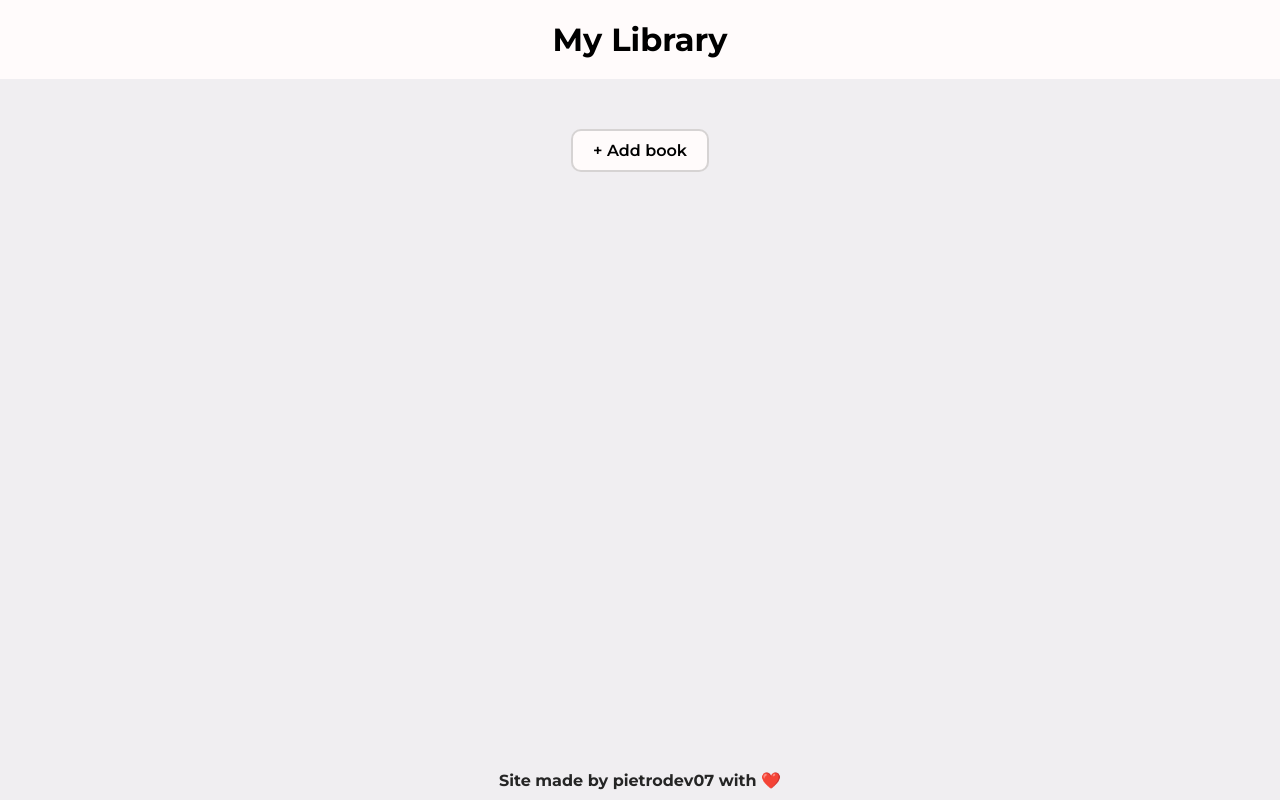
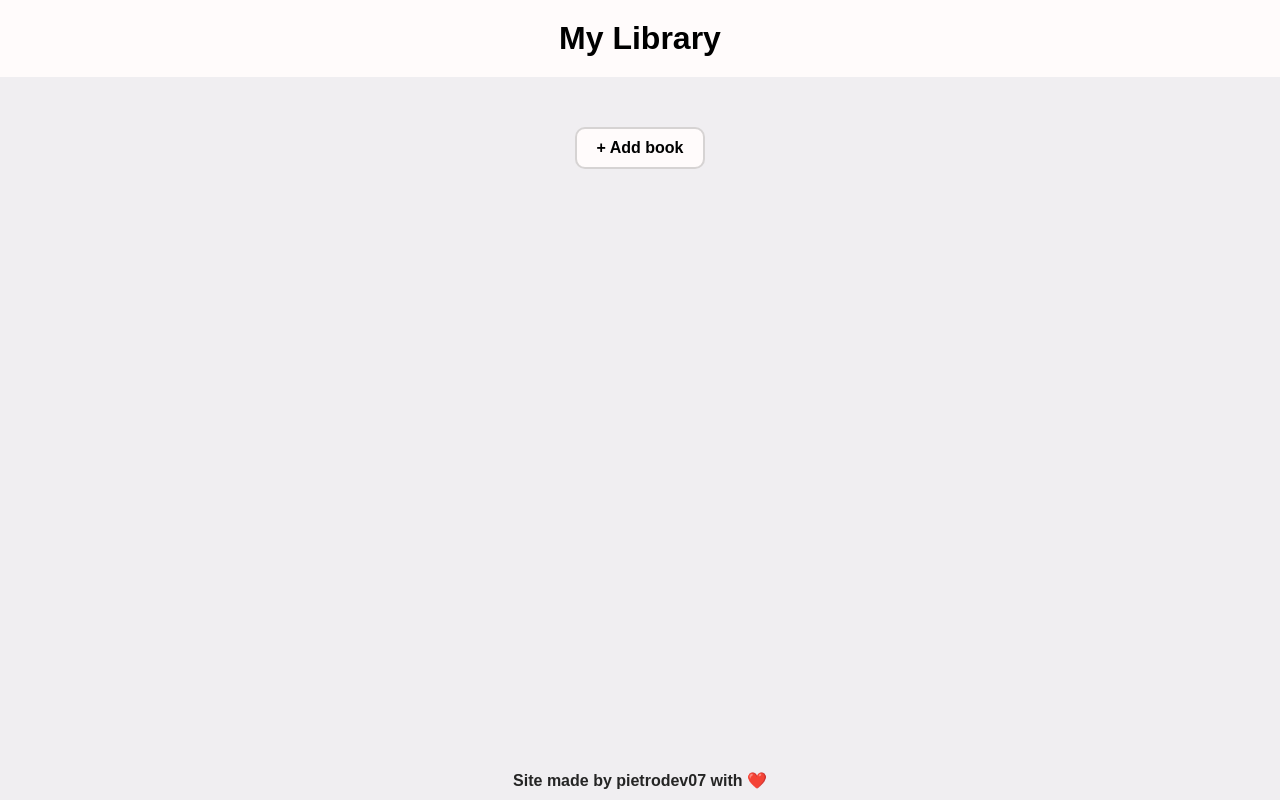
Before and after one commit to pietrodev07/library, a plain HTML site: page index.html in a window 1280 px wide. Drawn offline with Linux system fonts and the light colour scheme.

Commit message:
fix: update style.css

```diff
--- a/css/style.css
+++ b/css/style.css
@@ -1,5 +1,3 @@
-@import url('https://fonts.googleapis.com/css2?family=Montserrat:ital,wght@0,100;0,200;0,300;0,400;0,500;0,600;0,700;0,800;0,900;1,100;1,200;1,300;1,400;1,500;1,600;1,700;1,800;1,900&display=swap');
-
 * {
   padding: 0;
   margin: 0;
```
